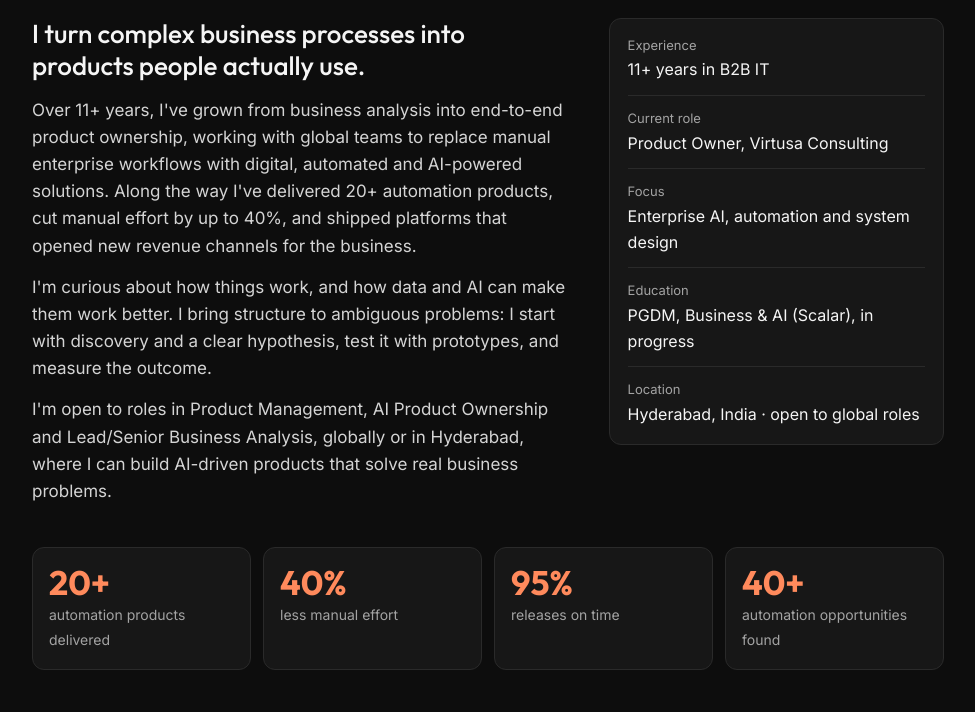
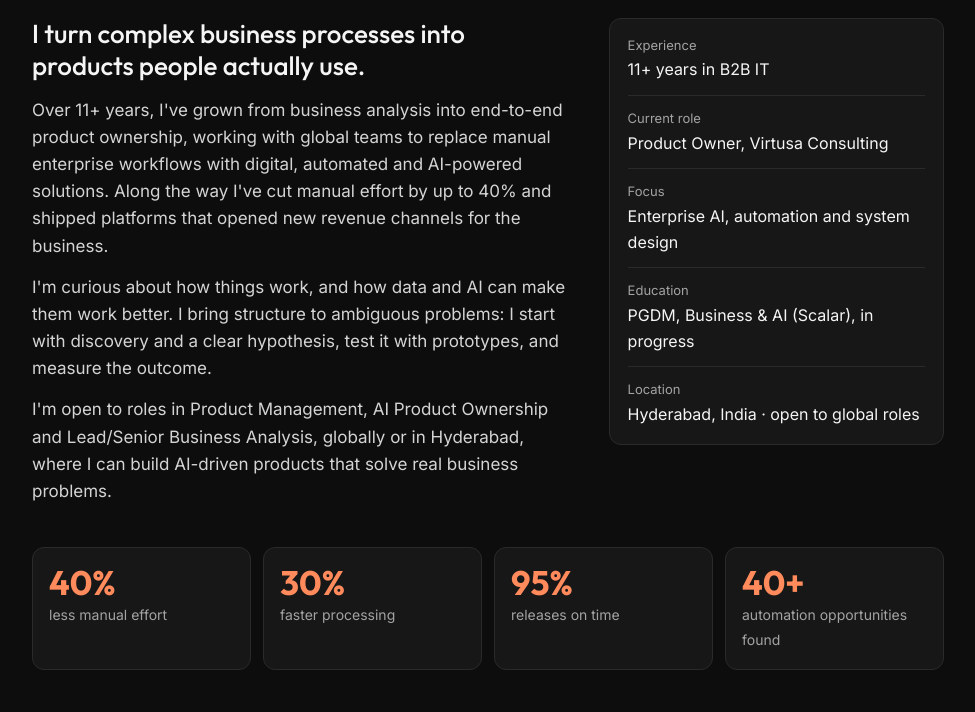
Before and after one commit to kishorekrish9913-ctrl/kishorekrish9913-ctrl.github.io, a plain HTML site: page index.html in a window 1280 px wide. Shown: the part 457-1169 px from the top of the page, without its empty margins (152-1127 px from the left). Drawn offline with Linux system fonts and the light colour scheme.

Commit message:
Refine product ownership descriptions in index.html

```diff
--- a/index.html
+++ b/index.html
@@ -174,7 +174,7 @@ body:has(.casepage:target) .home{display:none}
       <div class="about">
         <div>
           <p class="lead">I turn complex business processes into products people actually use.</p>
-          <p>Over 11+ years, I've grown from business analysis into end-to-end product ownership, working with global teams to replace manual enterprise workflows with digital, automated and AI-powered solutions. Along the way I've delivered 20+ automation products, cut manual effort by up to 40%, and shipped platforms that opened new revenue channels for the business.</p>
+          <p>Over 11+ years, I've grown from business analysis into end-to-end product ownership, working with global teams to replace manual enterprise workflows with digital, automated and AI-powered solutions. Along the way I've cut manual effort by up to 40% and shipped platforms that opened new revenue channels for the business.</p>
           <p>I'm curious about how things work, and how data and AI can make them work better. I bring structure to ambiguous problems: I start with discovery and a clear hypothesis, test it with prototypes, and measure the outcome.</p>
           <p>I'm open to roles in Product Management, AI Product Ownership and Lead/Senior Business Analysis, globally or in Hyderabad, where I can build AI-driven products that solve real business problems.</p>
         </div>
@@ -187,8 +187,8 @@ body:has(.casepage:target) .home{display:none}
         </ul>
       </div>
       <div class="stats">
-        <div class="stat"><b>20+</b><span>automation products delivered</span></div>
         <div class="stat"><b>40%</b><span>less manual effort</span></div>
+        <div class="stat"><b>30%</b><span>faster processing</span></div>
         <div class="stat"><b>95%</b><span>releases on time</span></div>
         <div class="stat"><b>40+</b><span>automation opportunities found</span></div>
       </div>
@@ -243,7 +243,7 @@ body:has(.casepage:target) .home{display:none}
           <div><h3>Associate Engineering Manager (Product Owner)</h3><div class="r">Virtusa Consulting</div></div>
           <div class="d">Sep 2022 – Present</div>
           <ul>
-            <li>Delivered 20+ automation products, cutting manual effort 40% and processing time 30%.</li>
+            <li>Delivered automation products that cut manual effort 40% and processing time 30%.</li>
             <li>Discovered 40+ automation opportunities via hypothesis-led brainstorming; wrote PRDs and ROI cases for the roadmap.</li>
             <li>Launched AI/ML solutions, including predictive analytics for process optimisation and intelligent customer-support bots.</li>
             <li>Delivered 95% of releases on time and cut delivery cycles 20% by leading UX, architects, developers and QA in agile teams.</li>
```
